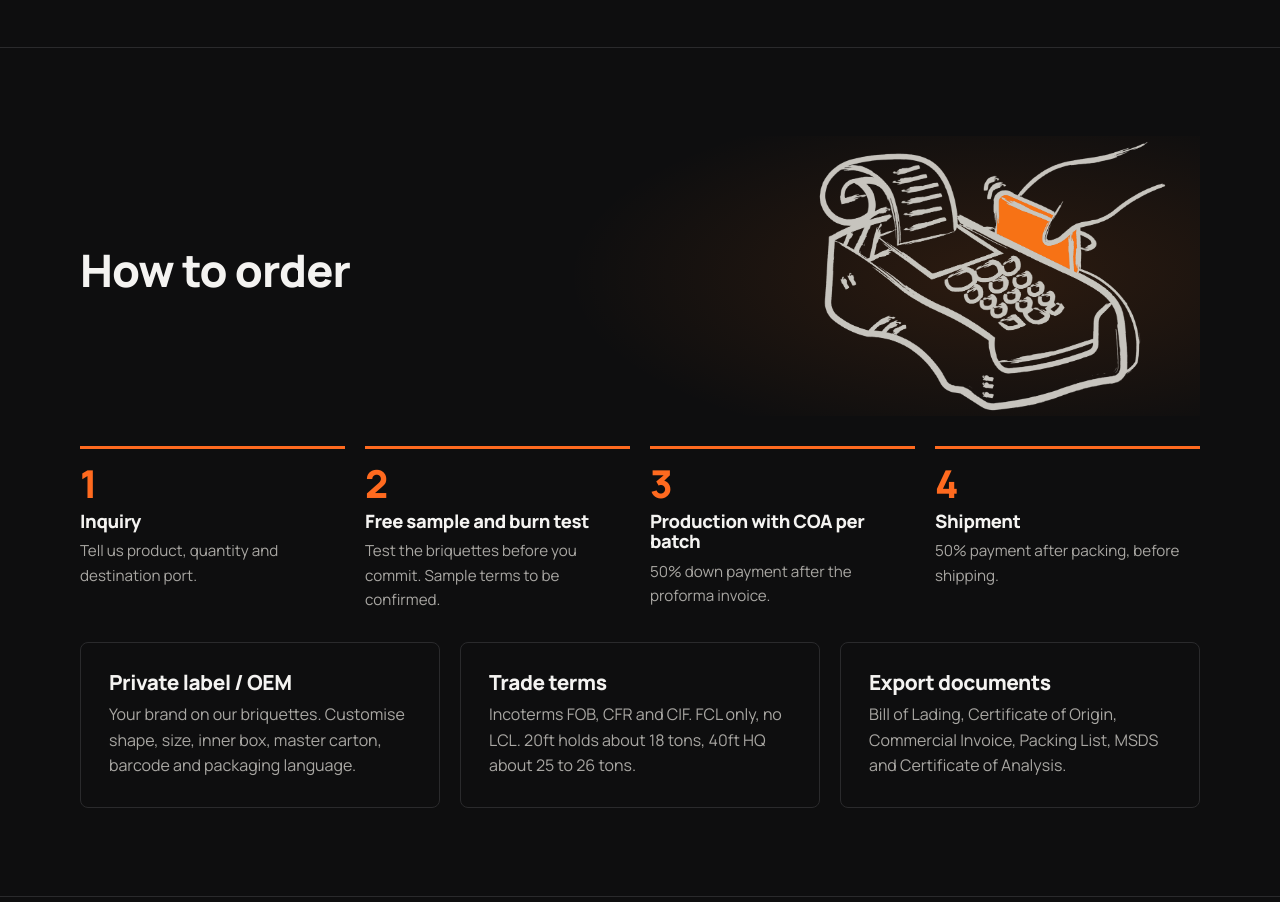
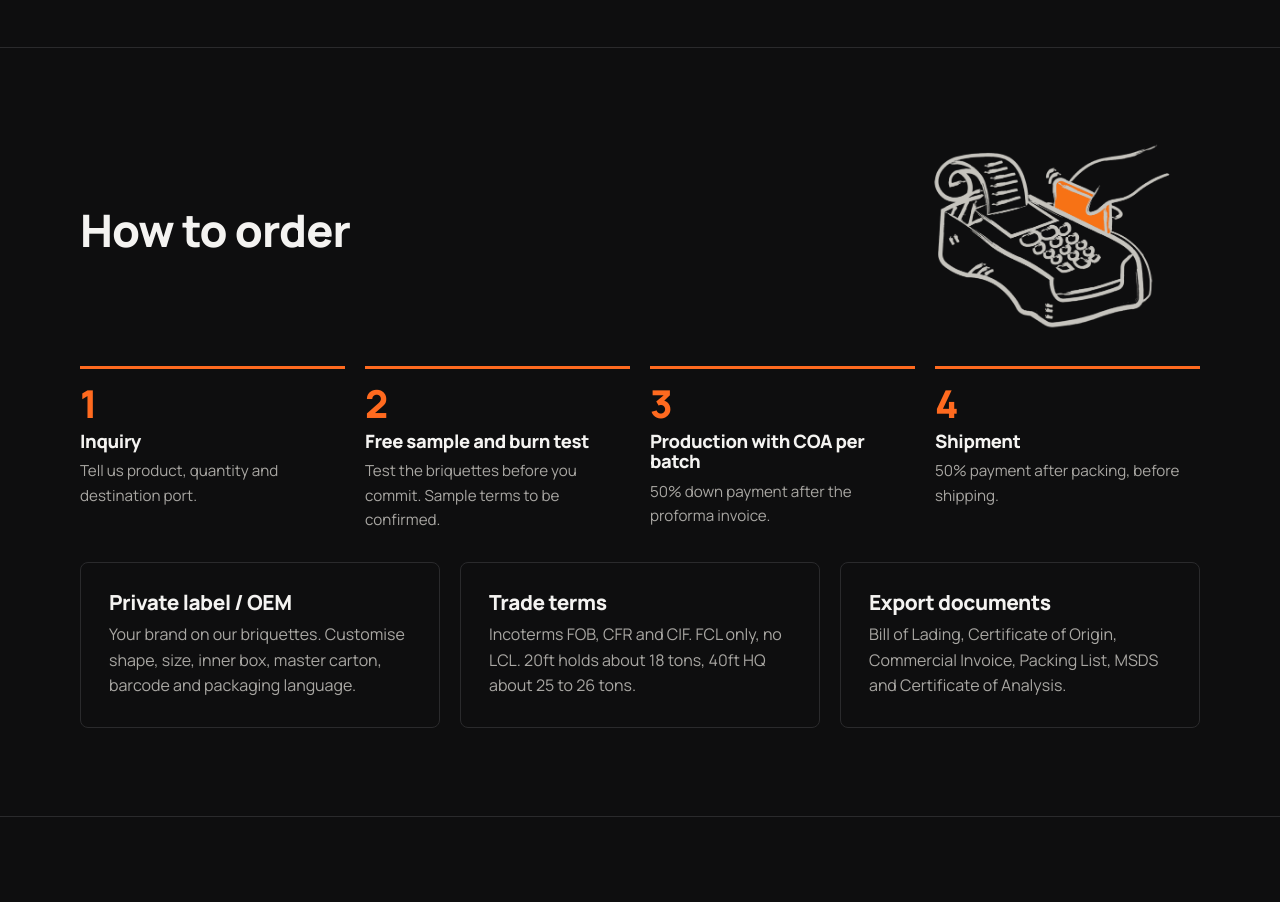
Before and after one commit to andikapratamazaid/website-zeed-briquette-global, a plain HTML site: page index.html in a window 1280 px wide. Shown: the part 6720-7622 px from the top of the page. Drawn offline with Linux system fonts and the light colour scheme.

Commit message:
Shrink order illustration and remove glow

```diff
--- a/index.html
+++ b/index.html
@@ -182,7 +182,7 @@ footer .w{display:flex;flex-wrap:wrap;gap:12px 32px;justify-content:space-betwee
 </div></div></section>
 
 <section id="order"><div class="w">
-<div style="position:relative;min-height:280px;display:flex;align-items:center;background:radial-gradient(ellipse 55% 90% at 82% 50%,rgba(249,115,22,.13),transparent 70%)"><img src="assets/order-visual.png" alt="Payment and ordering illustration" style="position:absolute;right:2%;top:50%;transform:translateY(-50%);height:min(280px,62vw);width:auto;max-width:92%"><h2 data-t="ot" style="position:relative;z-index:1"></h2></div>
+<div style="position:relative;min-height:200px;display:flex;align-items:center"><img src="assets/order-visual.png" alt="Payment and ordering illustration" style="position:absolute;right:2%;top:50%;transform:translateY(-50%);height:min(190px,55vw);width:auto;max-width:92%"><h2 data-t="ot" style="position:relative;z-index:1"></h2></div>
 <ol class="steps" style="margin-top:30px">
 <li><h3 data-t="o1"></h3><p data-t="o1p"></p></li>
 <li><h3 data-t="o2"></h3><p data-t="o2p"></p></li>
```
